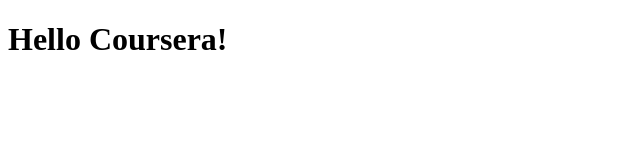
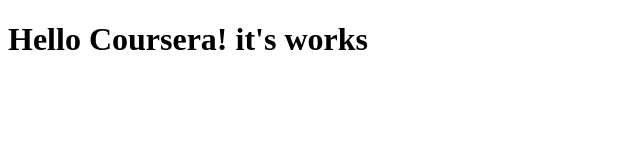
Before and after one commit to rahulpal80524/coursera-test, a plain HTML site: page site/index.html in a window 1280 px wide. Shown: the whole page, without its empty margins (0-640 px from the left). Drawn offline with Linux system fonts and the light colour scheme.

Commit message:
Small addtion to our content.

```diff
--- a/site/index.html
+++ b/site/index.html
@@ -4,6 +4,6 @@
 	<title>Hello Coursera!</title>
 </head>
 <body>
-<h1>Hello Coursera!</h1>
+<h1>Hello Coursera! it's works</h1>
 </body>
 </html>
```
